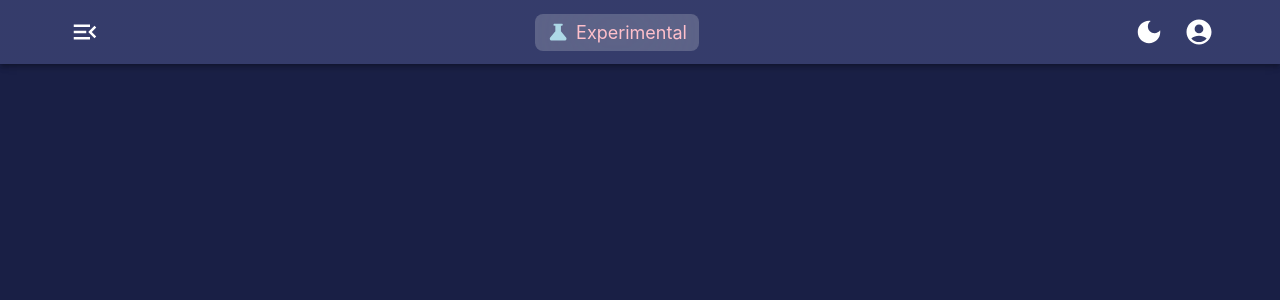
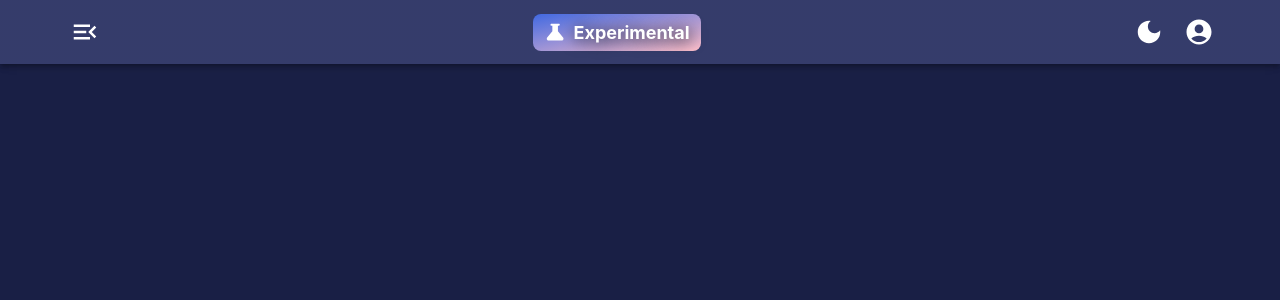
Before and after one commit to navneetthakor/agri-medico-frontend, a React (Create React App) app: page / in a window 1280 px wide. Shown: the top 300 px of the page. Built offline with nearby package versions, Linux system fonts and the light colour scheme.

Commit message:
navbar experimental block bg modified

```diff
--- a/src/components/Navbar.js
+++ b/src/components/Navbar.js
@@ -50,18 +50,20 @@ function Navbar(props) {
         {/* senter logo  */}
         <Box
           sx={{
-            backgroundColor: "rgba(255,255,255,0.2)",
+            // backgroundColor: "rgba(255,255,255,0.2)",
+            background: 'linear-gradient(to bottom right, royalblue, pink)',
             backdropFilter: "blur(50px)",
             borderRadius: '8px',
             padding: " 5px 15px",
             display: 'flex',
             alignItems:'center',
             justifyContent: 'center',
-            color: 'pink',
+            fontWeight: '700',
+            textShadow: '2px 2px 15px black',
             gap: '5%'
           }}
         >
-            <ScienceRoundedIcon sx={{color: 'lightblue'}} />
+            <ScienceRoundedIcon />
           <Box sx={{fontSize: '18px'}}>Experimental</Box>
         </Box>
 
@@ -78,7 +80,6 @@ function Navbar(props) {
           )}
           <IconButton
             sx={{ marginLeft: "5%" }}
-            onClick={() => setIsSidebarOpen(!isSidebarOpen)}
           >
             <AccountCircleIcon sx={{ fontSize: "30px" }} />
           </IconButton>
```
